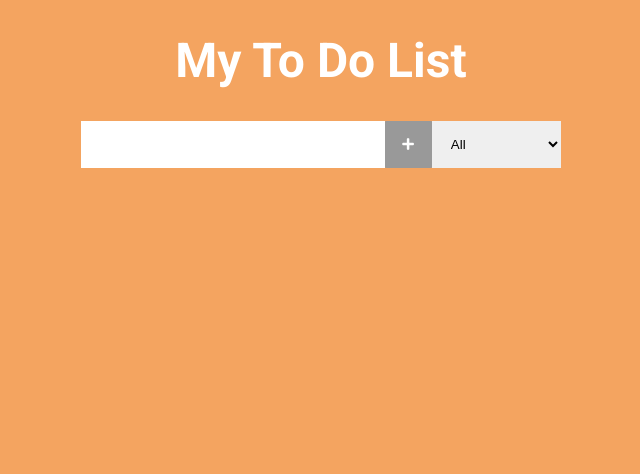
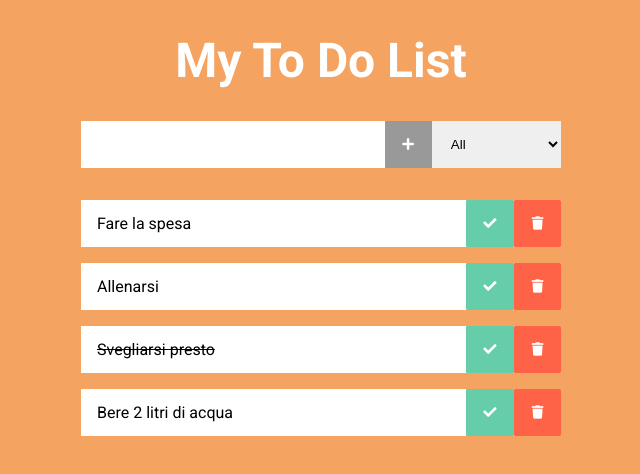
Before and after one commit to xBlackwing/ToDoList, a plain HTML site: page index.html in a window 1280 px wide. Shown: the whole page, without its empty margins (319-959 px from the left). Drawn offline with Linux system fonts and the light colour scheme.

Commit message:
added list items

```diff
--- a/index.html
+++ b/index.html
@@ -31,7 +31,40 @@
         </select>
       </form>
       <div class="task-container">
-        <ul class="task-list"></ul>
+        <ul class="task-list">
+          <div class="task">
+            <li class="task-item">Fare la spesa</li>
+            <button class="task-complete btn">
+              <i class="fas fa-check"></i></button
+            ><button class="task-delete btn">
+              <i class="fas fa-trash"></i>
+            </button>
+          </div>
+          <div class="task">
+            <li class="task-item">Allenarsi</li>
+            <button class="task-complete btn">
+              <i class="fas fa-check"></i></button
+            ><button class="task-delete btn">
+              <i class="fas fa-trash"></i>
+            </button>
+          </div>
+          <div class="task complete" style="text-decoration: line-through">
+            <li class="task-item">Svegliarsi presto</li>
+            <button class="task-complete btn">
+              <i class="fas fa-check"></i></button
+            ><button class="task-delete btn">
+              <i class="fas fa-trash"></i>
+            </button>
+          </div>
+          <div class="task">
+            <li class="task-item">Bere 2 litri di acqua</li>
+            <button class="task-complete btn">
+              <i class="fas fa-check"></i></button
+            ><button class="task-delete btn">
+              <i class="fas fa-trash"></i>
+            </button>
+          </div>
+        </ul>
       </div>
     </div>
     <script src="js/main.js"></script>
```
